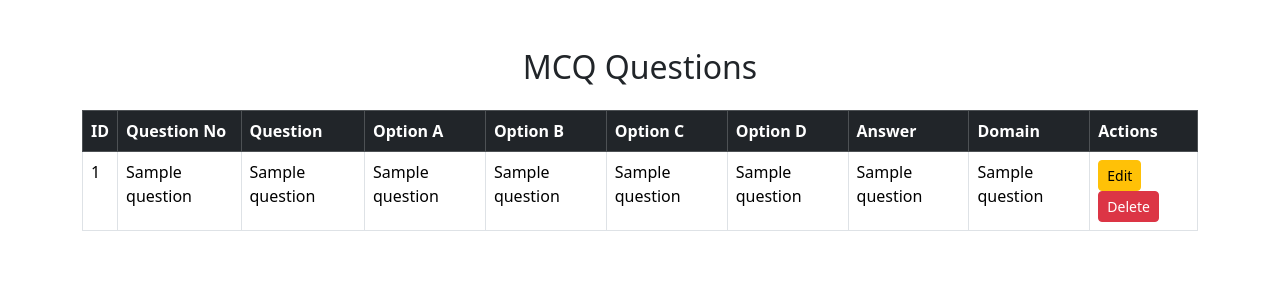
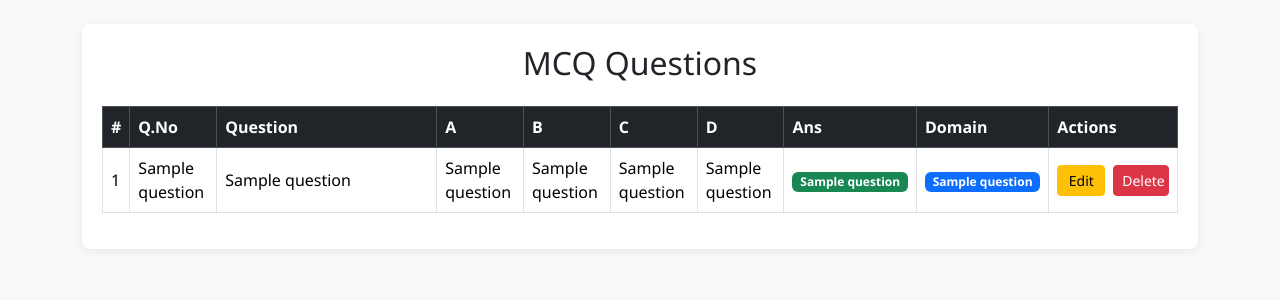
Before and after one commit to korapatisreedhar/SSB_PROJECTS, a Flask app: template templates/view_mcq_questions.html in a window 1280 px wide. Shown: the top 300 px of the page. Run offline with Flask 3, Linux system fonts and the light colour scheme; the template is opened without the code that fills it: most values are stand-ins (such as "Sample title", 1, 10 or a date in 2020).

Commit message:
Srujana Updated

```diff
--- a/templates/view_mcq_questions.html
+++ b/templates/view_mcq_questions.html
@@ -2,28 +2,73 @@
 <html>
 <head>
 <title>View MCQ Questions</title>
+
+<meta name="viewport" content="width=device-width, initial-scale=1">
+
 <link href="https://cdn.jsdelivr.net/npm/bootstrap@5.3.2/dist/css/bootstrap.min.css" rel="stylesheet">
+
+<style>
+
+/* BODY */
+body{
+background:#f8f9fa;
+font-family:'Segoe UI',sans-serif;
+}
+
+/* CONTAINER */
+.main-box{
+background:white;
+padding:20px;
+border-radius:8px;
+box-shadow:0 2px 10px rgba(0,0,0,0.08);
+}
+
+/* TABLE SCROLL */
+.table-responsive{
+overflow-x:auto;
+}
+
+/* STICKY HEADER */
+thead th{
+position:sticky;
+top:0;
+z-index:2;
+}
+
+/* MOBILE */
+@media(max-width:768px){
+h2{font-size:20px;}
+.table{font-size:12px;}
+.btn{font-size:12px;}
+}
+
+</style>
+
 </head>
 
 <body>
 
-<div class="container mt-5">
+<div class="container mt-4">
+
+<div class="main-box">
 
 <h2 class="text-center mb-4">MCQ Questions</h2>
 
-<table class="table table-bordered">
+<div class="table-responsive">
+
+<table class="table table-bordered table-hover align-middle">
 
 <thead class="table-dark">
 <tr>
-<th>ID</th>
-<th>Question No</th>
+<th>#</th>
+<th>Q.No</th>
 <th>Question</th>
-<th>Option A</th>
-<th>Option B</th>
-<th>Option C</th>
-<th>Option D</th>
-<th>Answer</th>
-<th>Domain</th>   <!-- ✅ NEW -->
+<th>A</th>
+<th>B</th>
+<th>C</th>
+<th>D</th>
+<th>Ans</th>
+<th>Domain</th>
 <th>Actions</th>
 </tr>
 </thead>
@@ -31,38 +76,53 @@
 <tbody>
 
 {% for q in questions %}
-
 <tr>
 
-<!-- ✅ SERIAL NUMBER -->
 <td>{{ loop.index }}</td>
+<td>{{ q[1] }}</td>
 
-<td>{{ q[1] }}</td>
-<td>{{ q[2] }}</td>
+<td style="min-width:220px;">
+{{ q[2] }}
+</td>
+
 <td>{{ q[3] }}</td>
 <td>{{ q[4] }}</td>
 <td>{{ q[5] }}</td>
 <td>{{ q[6] }}</td>
-<td>{{ q[7] }}</td>
-
-<!-- ✅ DOMAIN COLUMN -->
-<td>{{ q[8] }}</td>
 
 <td>
+<span class="badge bg-success">
+{{ q[7] }}
+</span>
+</td>
+
+<td>
+<span class="badge bg-primary">
+{{ q[8] }}
+</span>
+</td>
+
+<!-- 🔥 FIXED ACTION BUTTONS -->
+<td>
+
+<div class="d-flex gap-2">
+
 <a href="/edit_mcq/{{ q[0] }}"
-class="btn btn-warning btn-sm">
+class="btn btn-warning btn-sm w-50 text-center">
 Edit
 </a>
 
 <a href="/delete_mcq/{{ q[0] }}"
-class="btn btn-danger btn-sm"
+class="btn btn-danger btn-sm w-50 text-center"
 onclick="return confirm('Delete this question?')">
 Delete
 </a>
+
+</div>
+
 </td>
 
 </tr>
-
 {% endfor %}
 
 </tbody>
@@ -71,5 +131,9 @@ Delete
 
 </div>
 
+</div>
+
+</div>
+
 </body>
 </html>
```
